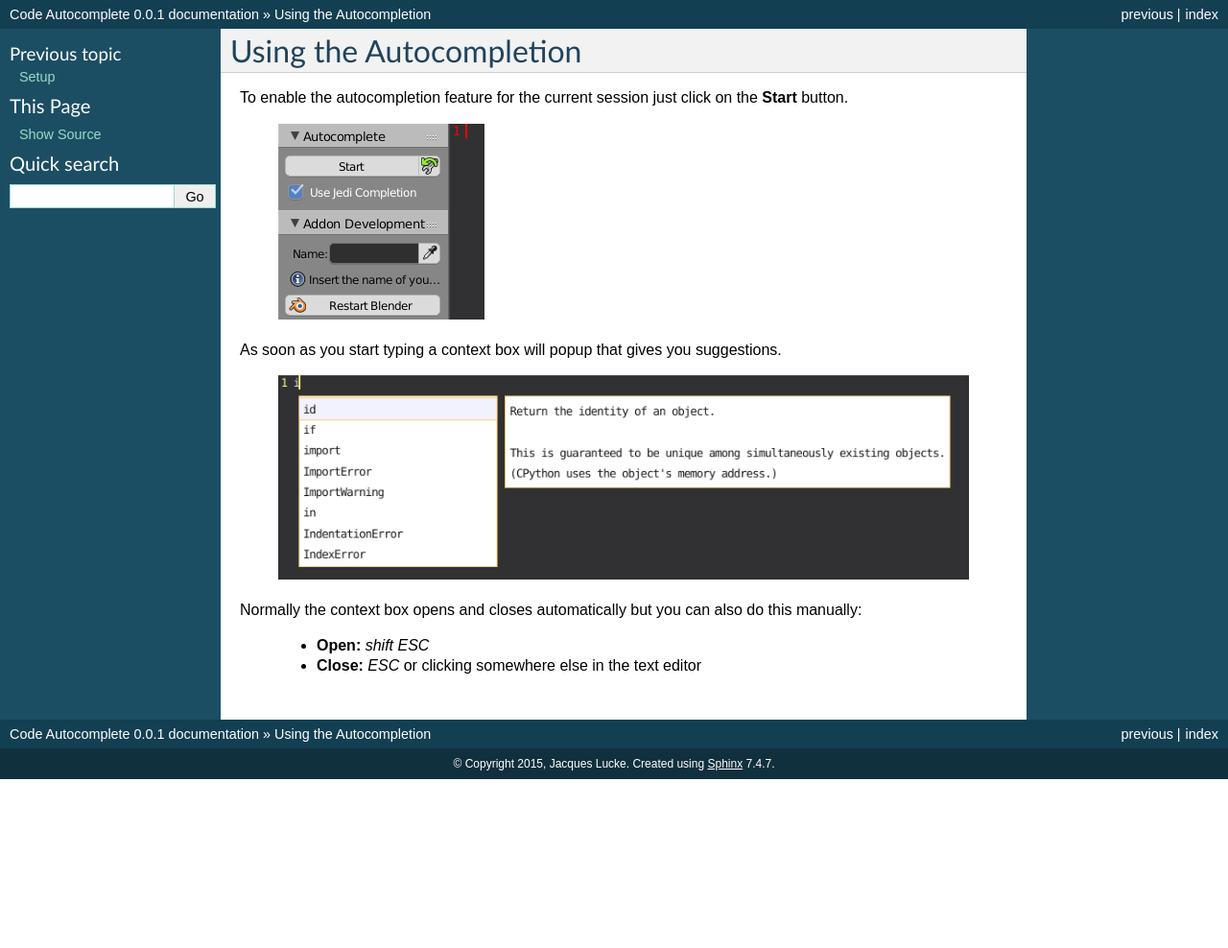
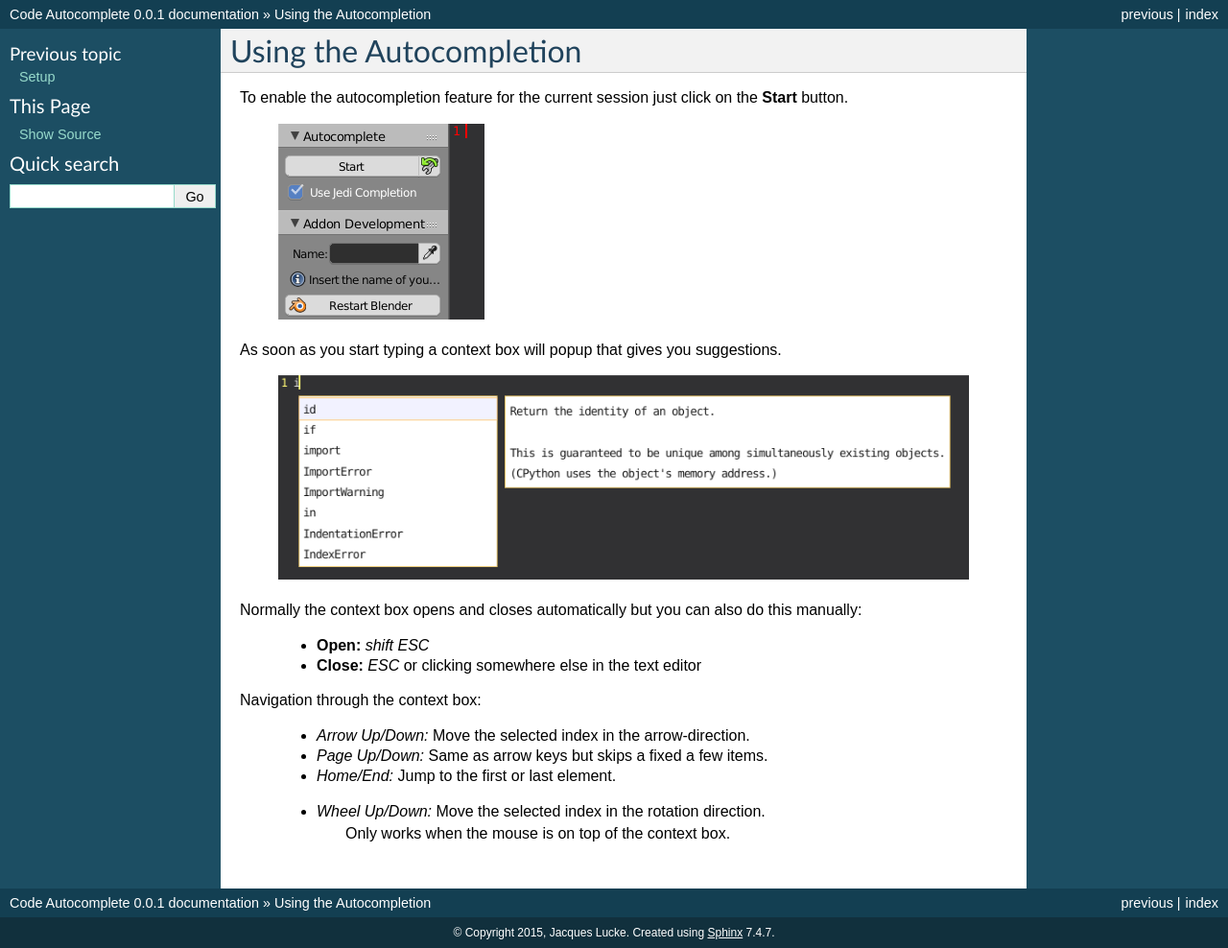
Before and after one commit to ero646545/code_autocomplete_manual, a Sphinx documentation site: the page built from docs/using_the_autocompletion.rst, in a window 1280 px wide. Shown: the whole page at 96% size. Built offline with Sphinx 7.4.7, drawn with Linux system fonts in a browser that asks for light colours; before the commit the page ends 900 px from its top, so only the background shows below that.

Commit message:
navigation

```diff
--- a/docs/using_the_autocompletion.rst
+++ b/docs/using_the_autocompletion.rst
@@ -16,3 +16,11 @@ manually:
 
     - **Open:** *shift ESC*
     - **Close:** *ESC* or clicking somewhere else in the text editor
+
+Navigation through the context box:
+
+    - *Arrow Up/Down:* Move the selected index in the arrow-direction.
+    - *Page Up/Down:* Same as arrow keys but skips a fixed a few items.
+    - *Home/End:* Jump to the first or last element.
+    - *Wheel Up/Down:* Move the selected index in the rotation direction.
+                       Only works when the mouse is on top of the context box.
```
